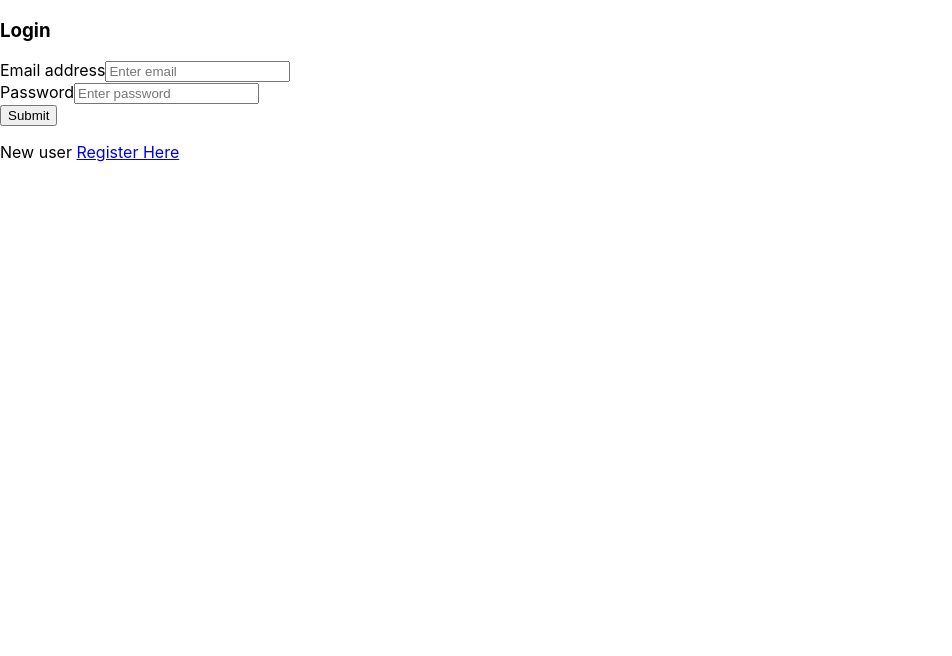
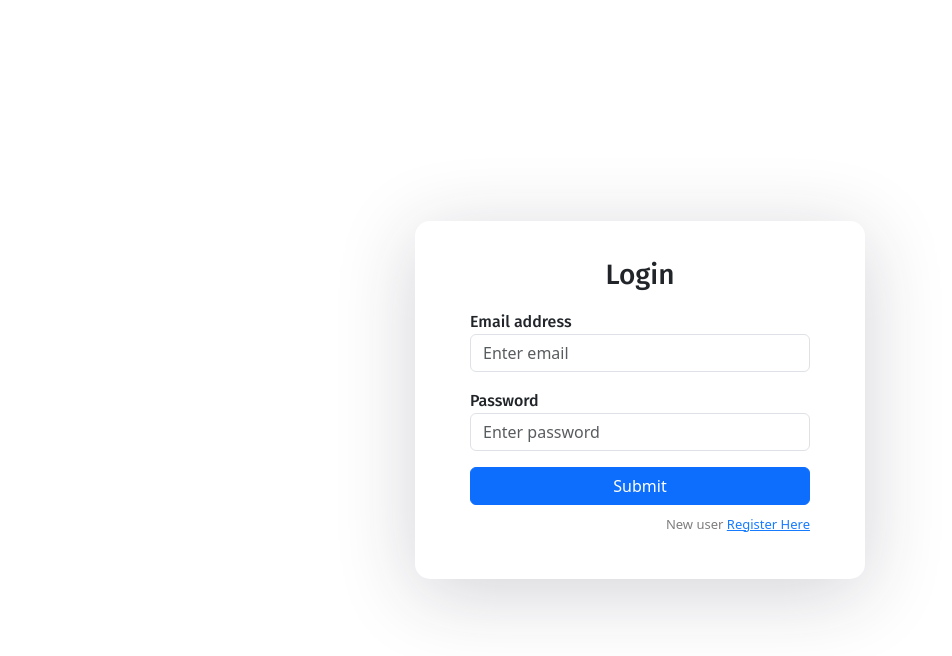
Before and after one commit to mathis-tremblay/integrations24, a React (Create React App) app: page / in a window 1280 px wide. Before the commit this address led to /login. Shown: the top 656 px of the page, without its empty margins (0-952 px from the left). Built offline with nearby package versions, Linux system fonts and the light colour scheme; no server answers.

Commit message:
Making the styling work

```diff
--- a/package.json
+++ b/package.json
@@ -6,6 +6,7 @@
     "@testing-library/jest-dom": "^5.17.0",
     "@testing-library/react": "^13.4.0",
     "@testing-library/user-event": "^13.5.0",
+    "bootstrap": "^5.3.3",
     "firebase": "^10.12.3",
     "react": "^18.3.1",
     "react-bootstrap": "^2.10.4",
--- a/src/App.js
+++ b/src/App.js
@@ -1,17 +1,68 @@
+import React, { useEffect } from 'react';
+import { BrowserRouter as Router, Routes, Route, Navigate } from 'react-router-dom';
+import { ToastContainer } from 'react-toastify';
+import 'react-toastify/dist/ReactToastify.css';
+import { useState } from 'react';
+import { auth } from './components/firebase/firebase';
+import InfoPage from './components/Info/InfoPage';
+import RegisterPage from './components/Register/RegisterPage';
+import LoginPage from './components/Login/LoginPage';
+import { appConsts } from './appCfg/appConsts';
+import ProtectedRoute from './router/ProtectedRoute';
+import MainApp from './components/MainApp/MainApp';
+import ErrorPage from './router/ErrorPage';
+import HorairePage from './components/Horaire/HorairePage';
+import CostumePage from './components/Costume/CostumePage';
+import MessagesPage from './components/Messages/MessagesPage';
+import { AuthProvider } from './reactHooks/AuthContext';
 import './App.css';
-import LoginPage from "./components/Login/LoginPage";
-import {AuthProvider} from "./reactHooks/AuthContext";
-import {ToastContainer} from "react-toastify";
+import 'bootstrap/dist/css/bootstrap.css';
 
 function App() {
+    const [user, setUser] = useState();
+    useEffect(() => {
+        auth.onAuthStateChanged((user) => {
+            setUser(user);
+        });
+    });
     return (
-        <div>
-            <AuthProvider>
-                <LoginPage/>
-            </AuthProvider>
-            <ToastContainer/>
-        </div>
-    )
+        <Router>
+            <div className="App">
+                <div className="auth-wrapper">
+                    <div className="auth-inner">
+                        <Routes>
+                            <Route
+                                path="*"
+                                element={<ErrorPage/>}
+                            />
+                            <Route
+                                path="/"
+                                element={user ? <Navigate to={appConsts.routerPaths.home.info} /> : <LoginPage /> }
+                            />
+                            <Route path={appConsts.routerPaths.login} element={<LoginPage />}/>
+                            <Route path={appConsts.routerPaths.register} element={<RegisterPage />}/>
+                            <Route
+                                path={appConsts.routerPaths.home.base}
+                                element={user ? (
+                                    <AuthProvider>
+                                        <ProtectedRoute>
+                                            <MainApp/>
+                                        </ProtectedRoute>
+                                    </AuthProvider>)
+                                    : (<Navigate to={appConsts.routerPaths.login} />)}
+                            >
+                                <Route path={appConsts.routerPaths.home.info} element={<InfoPage />} />
+                                <Route path={appConsts.routerPaths.home.horaire} element={<HorairePage />} />
+                                <Route path={appConsts.routerPaths.home.costume} element={<CostumePage />} />
+                                <Route path={appConsts.routerPaths.home.messages} element={<MessagesPage />} />
+                            </Route>
+                        </Routes>
+                        <ToastContainer />
+                    </div>
+                </div>
+            </div>
+        </Router>
+    );
 }
 
 export default App;
--- a/src/index.css
+++ b/src/index.css
@@ -1,13 +1,91 @@
+@import url("https://fonts.googleapis.com/css?family=Fira+Sans:400,500,600,700,800");
+
+* {
+  box-sizing: border-box;
+}
 body {
-  margin: 0;
-  font-family: -apple-system, BlinkMacSystemFont, 'Segoe UI', 'Roboto', 'Oxygen',
-    'Ubuntu', 'Cantarell', 'Fira Sans', 'Droid Sans', 'Helvetica Neue',
-    sans-serif;
-  -webkit-font-smoothing: antialiased;
-  -moz-osx-font-smoothing: grayscale;
+  /* background: #1c8ef9 !important; */
+  min-height: 100vh;
+  display: flex;
+  font-weight: 400;
+  font-family: "Fira Sans", sans-serif;
 }
 
-code {
-  font-family: source-code-pro, Menlo, Monaco, Consolas, 'Courier New',
-    monospace;
+h1,
+h2,
+h3,
+h4,
+h5,
+h6,
+label,
+span {
+  font-weight: 500;
+  font-family: "Fira Sans", sans-serif;
 }
+
+body,
+html,
+.App,
+#root,
+.auth-wrapper {
+  width: 100%;
+  height: 100%;
+}
+
+.navbar-light {
+  background-color: #ffffff;
+  box-shadow: 0px 14px 80px rgba(34, 35, 58, 0.2);
+}
+
+.auth-wrapper {
+  display: flex;
+  justify-content: center;
+  flex-direction: column;
+  text-align: left;
+}
+
+.auth-inner {
+  width: 450px;
+  margin: auto;
+  background: #ffffff;
+  box-shadow: 0px 14px 80px rgba(34, 35, 58, 0.2);
+  padding: 40px 55px 45px 55px;
+  border-radius: 15px;
+  transition: all 0.3s;
+}
+
+.auth-wrapper .form-control:focus {
+  border-color: #167bff;
+  box-shadow: none;
+}
+
+.auth-wrapper h3 {
+  text-align: center;
+  margin: 0;
+  line-height: 1;
+  padding-bottom: 20px;
+}
+
+.custom-control-label {
+  font-weight: 400;
+}
+
+.forgot-password,
+.forgot-password a {
+  text-align: right;
+  font-size: 13px;
+  padding-top: 10px;
+  color: #7f7d7d;
+  margin: 0;
+}
+
+.forgot-password a {
+  color: #167bff;
+}
+.continue-p{
+  font-size: 12px;
+  color: #b2b2b2;
+  font-weight: 600;
+  margin-top: 1rem;
+  text-align: center;
+}
--- a/src/index.js
+++ b/src/index.js
@@ -2,14 +2,11 @@ import React from 'react';
 import ReactDOM from 'react-dom/client';
 import './index.css';
 import App from './App';
-import {RouterProvider} from "react-router-dom";
-import {router} from "./router/router";
+
 
 const root = ReactDOM.createRoot(document.getElementById('root'));
 root.render(
   <React.StrictMode>
-      <RouterProvider router={router}>
-          <App/>
-      </RouterProvider>
+      <App/>
   </React.StrictMode>
 );
```
Also changed, not shown: src/App.css (indentation only), 1 other file (tests, documents, lock files or other folders).
